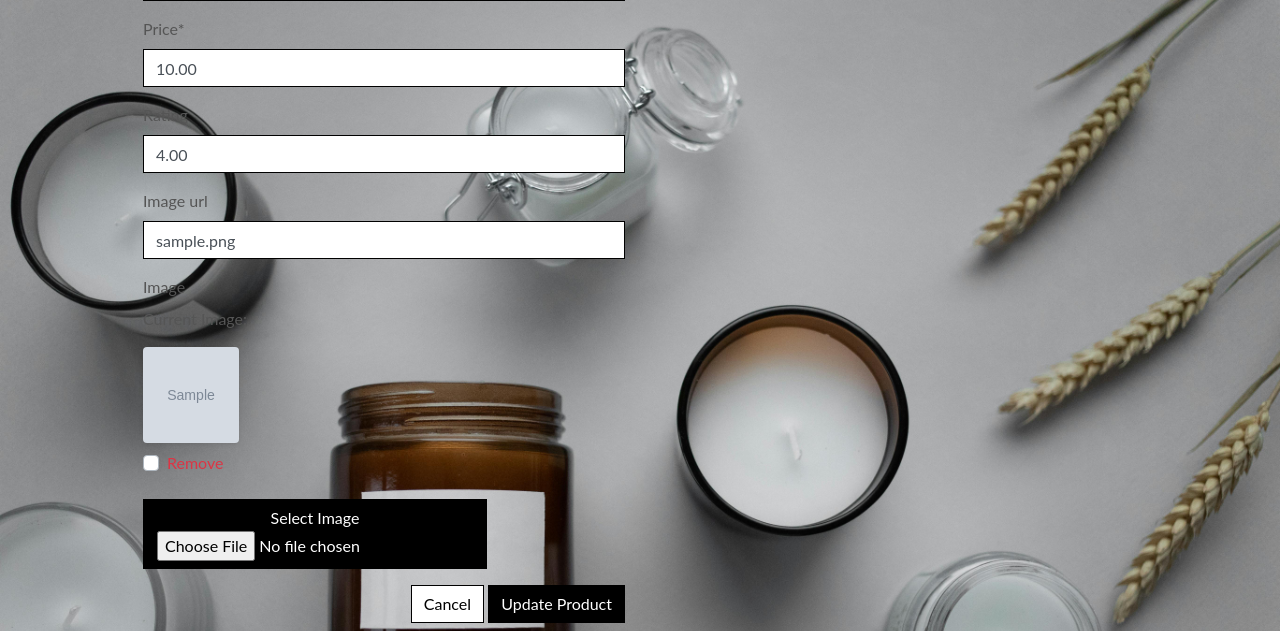
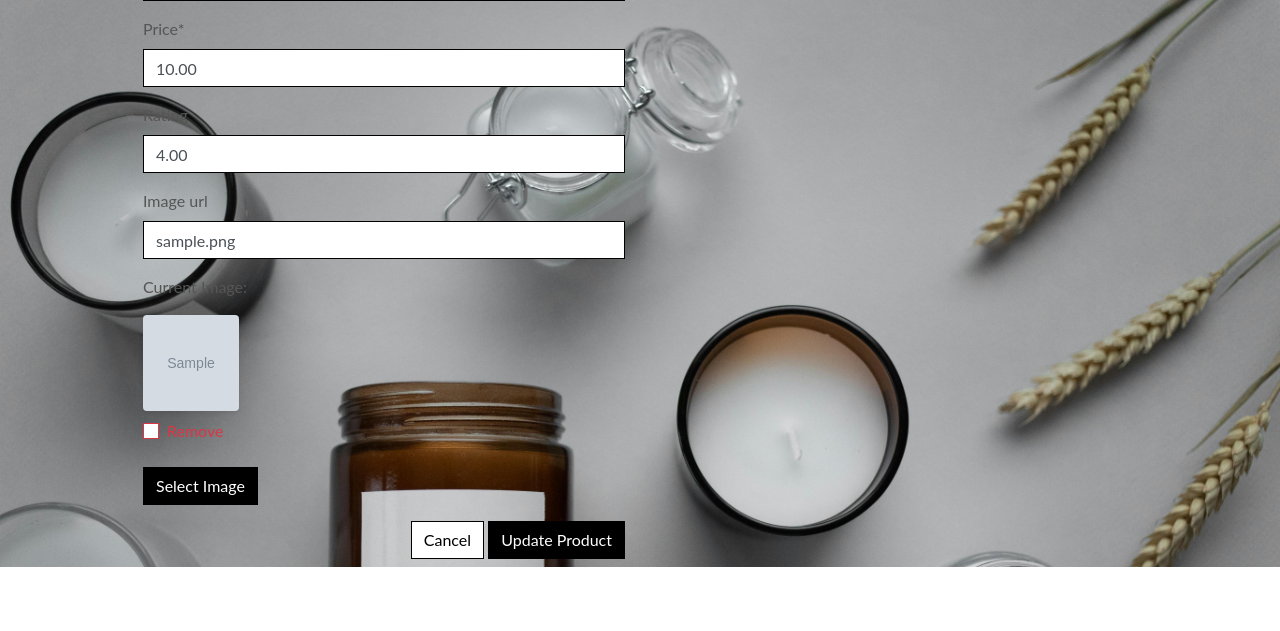
Before and after one commit to aimanh04/PP5-scent_luxe, a Django app: page /products/edit/1/ in a window 1280 px wide. Shown: the part 859-1490 px from the top of the page. After the commit the page ends 1426 px from the top, so only its background shows below. Run offline with Django 3.2, Linux system fonts and the light colour scheme; a user stored in the database is signed in; tables that the repository leaves empty hold one stand-in row (values such as "Sample post"); grey boxes marked "Sample" are stand-in pictures; some libraries are stand-ins or nearby versions.

Commit message:
Fixing the image field part 2

```diff
--- a/products/templates/products/edit_product.html
+++ b/products/templates/products/edit_product.html
@@ -25,7 +25,13 @@
             <div class="col-12 col-md-6">
                 <form method="POST" action="{% url 'edit_product' product.id %}" class="form mb-2" enctype="multipart/form-data">
                     {% csrf_token %}
-                    {{ form | crispy }}
+                    {% for field in form %}
+                        {% if field.name != 'image' %}
+                            {{ field | as_crispy_field }}
+                        {% else %}
+                            {{ field }}
+                        {% endif %}
+                    {% endfor %}
                     <div class="text-right">
                         <a class="btn btn-outline-black rounded-0" href="{% url 'products' %}">Cancel</a>
                         <button class="btn btn-black rounded-0" type="submit">Update Product</button>
@@ -35,3 +41,13 @@
         </div>
     </div>
 {% endblock %}
+
+{% block postloadjs %}
+    {{ block.super }}
+    <script type="text/javascript">
+        $('#new-image').change(function() {
+            var file = $('#new-image')[0].files[0];
+            $('#filename').text(`Image will be set to: ${file.name}`);
+        });
+    </script>
+{% endblock %}
--- a/static/css/base.css
+++ b/static/css/base.css
@@ -233,6 +233,34 @@ input[name='q']::placeholder {
 	color: #17a2b8; /* text-info */
 }
 
+/* Product Form */
+
+.btn-file {
+    position: relative;
+    overflow: hidden;
+}
+
+.btn-file input[type="file"] {
+    position: absolute;
+    top: 0;
+    right: 0;
+    min-width: 100%;
+    min-height: 100%;
+    opacity: 0;
+    cursor: pointer;
+}
+
+.custom-checkbox .custom-control-label::before {
+    border-radius: 0;
+    border-color: #dc3545;
+}
+
+.custom-checkbox .custom-control-input:checked~.custom-control-label::before {
+    background-color: #dc3545;
+    border-color: #dc3545;
+    border-radius: 0;
+}
+
 /* fixed top navbar only on medium and up */
 @media (min-width: 992px) {
     .fixed-top-desktop-only {
--- a/templates/includes/main-nav.html
+++ b/templates/includes/main-nav.html
@@ -7,7 +7,7 @@
             <div class="dropdown-menu border-0" aria-labelledby="all-products-link">
                 <a href="{% url 'products' %}?category=candles" class="dropdown-item">Candles</a>
                 <a href="{% url 'products' %}?category=diffusers" class="dropdown-item ">Diffusers</a>
-                <a href="{% url 'products' %}?category=gifts-&-bundles" class="dropdown-item ">Gifts & Bundles</a>
+                <a href="{% url 'products' %}?category=giftsbundles" class="dropdown-item ">Gifts & Bundles</a>
                 <a href="{% url 'products' %}?sort=price&direction=asc" class="dropdown-item">By Price</a>
                 <a href="{% url 'products' %}?sort=rating&direction=desc" class="dropdown-item">By Rating</a>
                 <a href="{% url 'products' %}?sort=category&direction=asc" class="dropdown-item">By Category</a>
```
Also changed, not shown: products/templates/products/add_product.html (+17 -1 lines). Lines whose indentation alone changed are shown as unchanged.
